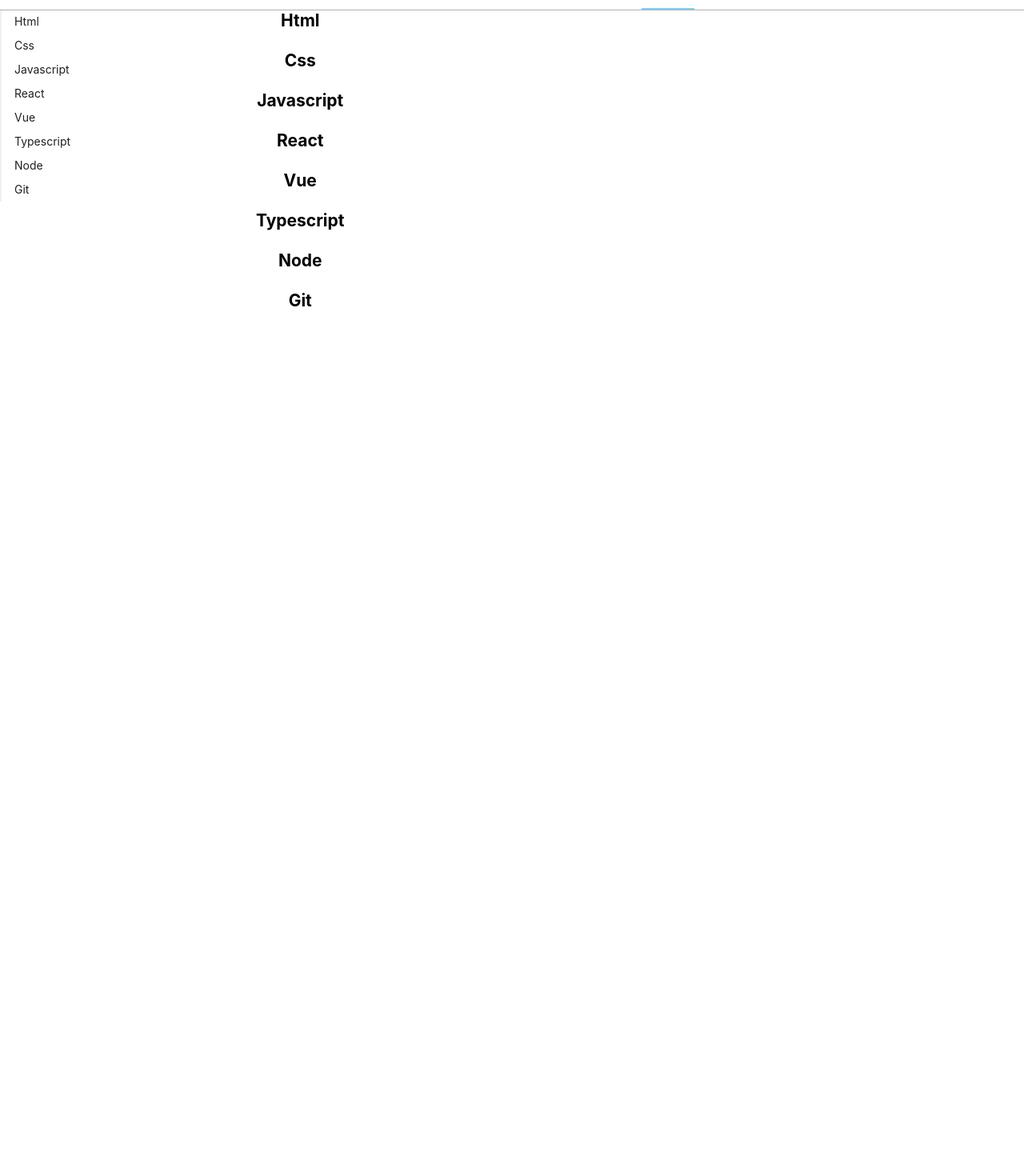
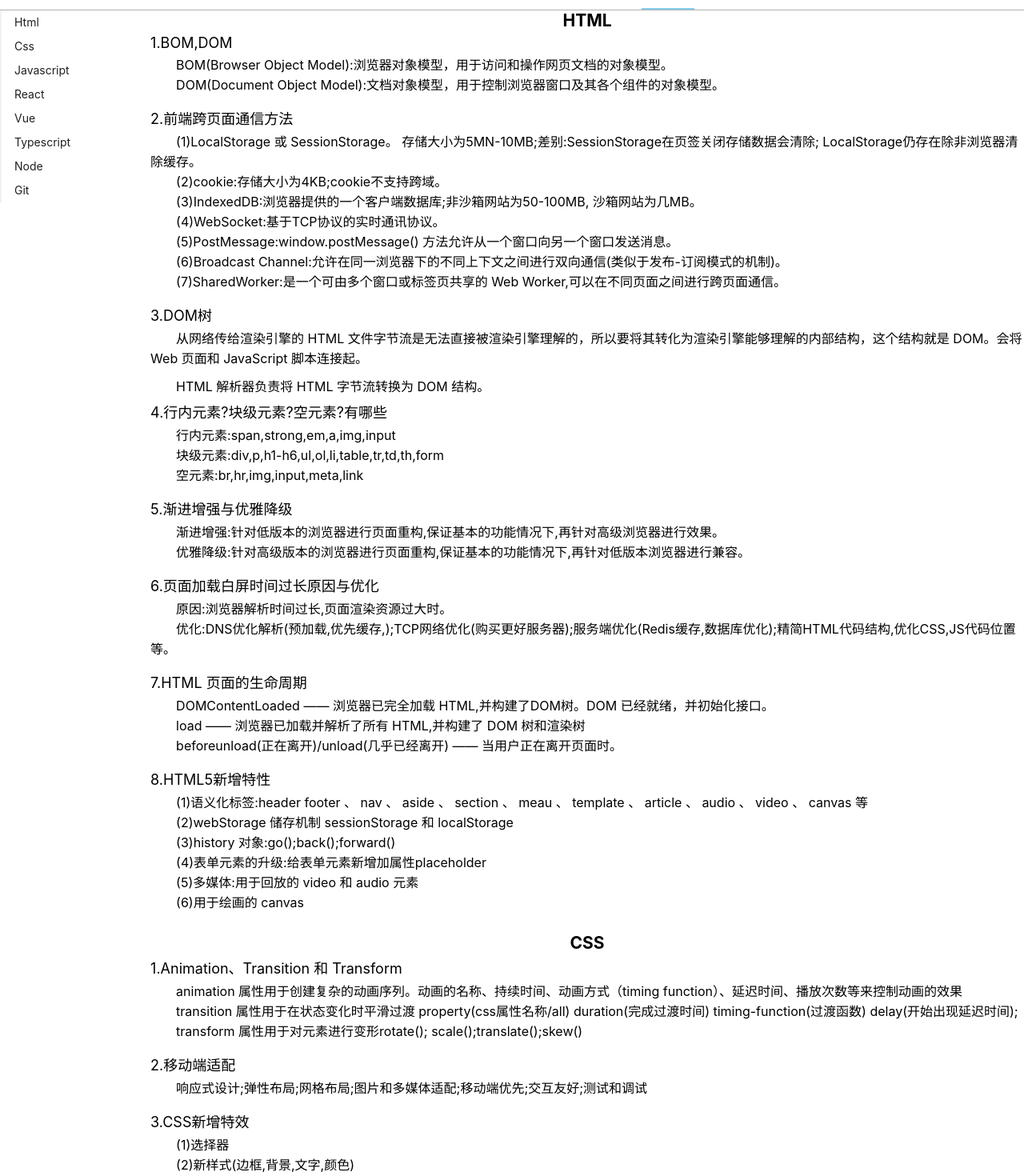
Before and after one commit to YuYueMo/website, a React (Vite) app: page /technology in a window 1280 px wide. Shown: the part 40-1510 px from the top of the page at 80% size. Before the commit the page ends 800 px from the top, so only its background shows below. Built offline with nearby package versions, Linux system fonts and the light colour scheme.

Commit message:
feat: 新增

```diff
--- a/src/pages/my/index.tsx
+++ b/src/pages/my/index.tsx
@@ -24,7 +24,7 @@ const MyPage = () => {
           <h2>个人优势</h2>
           <ul className="numList">
             <li>精通 HTML5 和 CSS3 的布局与样式;</li>
-            <li>掌握 JavaScript（ES6+）语法，熟练运用;</li>
+            <li>掌握 JavaScript(ES6+) 语法，熟练运用;</li>
             <li>熟练使用 React 框架，掌握 Vue 框架;</li>
             <li>熟悉 Ant Design、TaroUI 和 Element 等组件库;</li>
             <li>熟悉 Umi Max、Taro 等前端应用开发框架;</li>
--- a/src/pages/problem/index.tsx
+++ b/src/pages/problem/index.tsx
@@ -1,8 +1,17 @@
+import "./styles.less";
 const ProblemPage = () => {
-  return(
-    <div>
-      <h1>Problem Page</h1>
+  return (
+    <div className="problemPage">
+      <dl>
+        <dt>1.处理form校验问题</dt>
+        <dd className="onlyOne">
+          使用组件时会有form.validateFields()进行处理，需要使用async
+          await，否则会造成异步;
+          之前使用getFieldsValue()会让表单列表未进行校验且没有提示。非组件需要对字段进行校验处理。
+        </dd>
+        <dt>2.</dt>
+      </dl>
     </div>
-  )
+  );
 };
 export default ProblemPage;
--- /dev/null
+++ b/src/pages/problem/styles.less
@@ -0,0 +1,19 @@
+.problemPage{
+    height: calc(100% - 55px);
+    overflow-y: auto;
+    margin-top: 52px;
+    padding:  25px;
+    dt{
+        font-weight: bolder;
+        margin-bottom: 5px;
+        font-size: 20px;
+    }
+    dd{
+         text-indent: 2rem;
+         margin-bottom: 25px;
+         font-size: 16px;
+    }
+    dl{
+        padding-bottom: 5px;
+    }
+}
--- a/src/pages/technology/index.tsx
+++ b/src/pages/technology/index.tsx
@@ -5,41 +5,169 @@ import { AnchorItem } from "./configProps";
 const TechnologyPage = () => {
   return (
     <div className="technologyBox">
-      <Row>
-        <Col span={6}>
+      {/* <Row gutter={24}>
+        <Col span={6}> */}
       <div className="technologyLeft">
         <Anchor items={AnchorItem()} />
       </div>
-        </Col>
-        <Col span={18}>
+      {/* </Col>
+        <Col span={18}> */}
       <div className="technologyRight">
+        {/* HTML */}
         <div id="htmlId">
-              <h2>Html</h2>
+          <h2>HTML</h2>
+          <dl>
+            <dt>1.BOM,DOM</dt>
+            <dd>
+              BOM(Browser Object
+              Model):浏览器对象模型，用于访问和操作网页文档的对象模型。
+            </dd>
+            <dd style={{ marginBottom: 10 }}>
+              DOM(Document Object
+              Model):文档对象模型，用于控制浏览器窗口及其各个组件的对象模型。
+            </dd>
+            <dt>2.前端跨页面通信方法</dt>
+            <dd>
+              (1)LocalStorage 或 SessionStorage。
+              存储大小为5MN-10MB;差别:SessionStorage在页签关闭存储数据会清除;
+              LocalStorage仍存在除非浏览器清除缓存。
+            </dd>
+            <dd>(2)cookie:存储大小为4KB;cookie不支持跨域。</dd>
+            <dd>
+              (3)IndexedDB:浏览器提供的一个客户端数据库;非沙箱网站为50-100MB,
+              沙箱网站为几MB。
+            </dd>
+            <dd>(4)WebSocket:基于TCP协议的实时通讯协议。</dd>
+            <dd>
+              (5)PostMessage:window.postMessage()
+              方法允许从一个窗口向另一个窗口发送消息。
+            </dd>
+            <dd>
+              (6)Broadcast
+              Channel:允许在同一浏览器下的不同上下文之间进行双向通信(类似于发布-订阅模式的机制)。
+            </dd>
+            <dd style={{ marginBottom: 10 }}>
+              (7)SharedWorker:是一个可由多个窗口或标签页共享的 Web
+              Worker,可以在不同页面之间进行跨页面通信。
+            </dd>
+            <dt>3.DOM树</dt>
+            <dd style={{ marginBottom: 10 }}>
+              从网络传给渲染引擎的 HTML
+              文件字节流是无法直接被渲染引擎理解的，所以要将其转化为渲染引擎能够理解的内部结构，这个结构就是
+              DOM。会将 Web 页面和 JavaScript 脚本连接起。
+            </dd>
+            <dd>HTML 解析器负责将 HTML 字节流转换为 DOM 结构。</dd>
+            <dt>4.行内元素?块级元素?空元素?有哪些</dt>
+            <dd>行内元素:span,strong,em,a,img,input</dd>
+            <dd>块级元素:div,p,h1-h6,ul,ol,li,table,tr,td,th,form</dd>
+            <dd style={{ marginBottom: 10 }}>
+              空元素:br,hr,img,input,meta,link
+            </dd>
+            <dt>5.渐进增强与优雅降级</dt>
+            <dd>
+              渐进增强:针对低版本的浏览器进行页面重构,保证基本的功能情况下,再针对高级浏览器进行效果。
+            </dd>
+            <dd style={{ marginBottom: 10 }}>
+              优雅降级:针对高级版本的浏览器进行页面重构,保证基本的功能情况下,再针对低版本浏览器进行兼容。
+            </dd>
+            <dt>6.页面加载白屏时间过长原因与优化</dt>
+            <dd>原因:浏览器解析时间过长,页面渲染资源过大时。</dd>
+            <dd style={{ marginBottom: 10 }}>
+              优化:DNS优化解析(预加载,优先缓存,);TCP网络优化(购买更好服务器);服务端优化(Redis缓存,数据库优化);精简HTML代码结构,优化CSS,JS代码位置等。
+            </dd>
+            <dt>7.HTML 页面的生命周期</dt>
+            <dd>
+              DOMContentLoaded —— 浏览器已完全加载 HTML,并构建了DOM树。DOM
+              已经就绪，并初始化接口。
+            </dd>
+            <dd>
+              load —— 浏览器已加载并解析了所有 HTML,并构建了 DOM 树和渲染树
+            </dd>
+            <dd style={{ marginBottom: 10 }}>
+              beforeunload(正在离开)/unload(几乎已经离开) ——
+              当用户正在离开页面时。
+            </dd>
+            <dt>8.HTML5新增特性</dt>
+            <dd>
+              (1)语义化标签:header footer 、 nav 、 aside 、 section 、 meau 、
+              template 、 article 、 audio 、 video 、 canvas 等
+            </dd>
+            <dd>(2)webStorage 储存机制 sessionStorage 和 localStorage</dd>
+            <dd>(3)history 对象:go();back();forward()</dd>
+            <dd>(4)表单元素的升级:给表单元素新增加属性placeholder</dd>
+            <dd>(5)多媒体:用于回放的 video 和 audio 元素</dd>
+            <dd>(6)用于绘画的 canvas</dd>
+          </dl>
         </div>
+        {/* CSS */}
         <div id="cssId">
-              <h2>Css</h2>
+          <h2>CSS</h2>
+          <dl>
+            <dt>1.Animation、Transition 和 Transform</dt>
+            <dd>
+              animation
+              属性用于创建复杂的动画序列。动画的名称、持续时间、动画方式（timing
+              function）、延迟时间、播放次数等来控制动画的效果{" "}
+            </dd>
+            <dd>
+              transition 属性用于在状态变化时平滑过渡 property(css属性名称/all)
+              duration(完成过渡时间) timing-function(过渡函数)
+              delay(开始出现延迟时间);
+            </dd>
+            <dd style={{ marginBottom: 10 }}>
+              transform 属性用于对元素进行变形rotate();
+              scale();translate();skew()
+            </dd>
+            <dt>2.移动端适配</dt>
+            <dd style={{ marginBottom: 10 }}>
+              响应式设计;弹性布局;网格布局;图片和多媒体适配;移动端优先;交互友好;测试和调试
+            </dd>
+            <dt>3.CSS新增特效</dt>
+            <dd>(1)选择器</dd>
+            <dd>(2)新样式(边框,背景,文字,颜色)</dd>
+            <dd>(3)transition 过渡</dd>
+            <dd>(4)transform 转换</dd>
+            <dd>(5)animation 动画</dd>
+            <dd>(6)渐变</dd>
+            <dd style={{ marginBottom: 10 }}>
+              (7)还包括flex弹性布局、Grid栅格布局；媒体查询等
+            </dd>
+            <dt>4.重绘于回流</dt>
+            <dd>
+              重绘:计算好盒模型位置大小及其他属性，浏览器根据盒子特性进行绘制；时机是DOM元素新增属性或修改属性（颜色，文本方向，阴影修改）。
+            </dd>
+            <dd style={{ marginBottom: 10 }}>
+              回流：布局引擎会根据各种样式计算盒子在页面上大下与位置；时机则是DOM元素发生变化。
+            </dd>
+          </dl>
         </div>
+        {/* Js */}
         <div id="javascriptId">
           <h2>Javascript</h2>
         </div>
+        {/* React */}
         <div id="reactId">
           <h2>React</h2>
         </div>
+        {/* Vue */}
         <div id="vueId">
           <h2>Vue</h2>
         </div>
+        {/* Typescript */}
         <div id="typescriptId">
           <h2>Typescript</h2>
         </div>
+        {/* Node */}
         <div id="nodeId">
           <h2>Node</h2>
         </div>
+        {/* Git */}
         <div id="gitId">
           <h2>Git</h2>
         </div>
       </div>
-        </Col>
-      </Row>
+      {/* </Col>
+      </Row> */}
     </div>
   );
 };
--- a/src/pages/technology/styles.less
+++ b/src/pages/technology/styles.less
@@ -1,29 +1,35 @@
 
 .technologyBox{
-    position: relative;
-    // border: 1px solid red;
-    // height: 100vh;
+    display: flex;
+    margin-top: 52px;
+
     .technologyLeft{
-        position: fixed;
-        z-index: 100;
-        left: 0;
-        top: 52px;
-        width: 252px;
-        height: calc(100vh - 52px);
+        margin-right: 100px;
     }
     .technologyRight{
-        position: absolute;
-        top: 52px;
-        // z-index: 99;
+        flex: 1;
         div{
             margin-bottom: 25px;
-            // height: 200px;
+            width: 100%;
             h2{
                 text-align: center;
             }
-        &:last-child{
-            margin-bottom: 0;
-        }
+
+
+            &:last-child{
+                margin-bottom: 0;
+            }
+            dl{
+                dt{
+                    font-size: 18px;
+                    padding: 5px 0;
+                }
+                dd{
+                    text-indent: 2rem;
+                    font-size: 16px;;
+                    line-height: 25px;
+                }
+            }
         }
     }
 
```
Also changed, not shown: 4 other files (tests, documents, lock files or other folders). Lines whose indentation alone changed are shown as unchanged.
